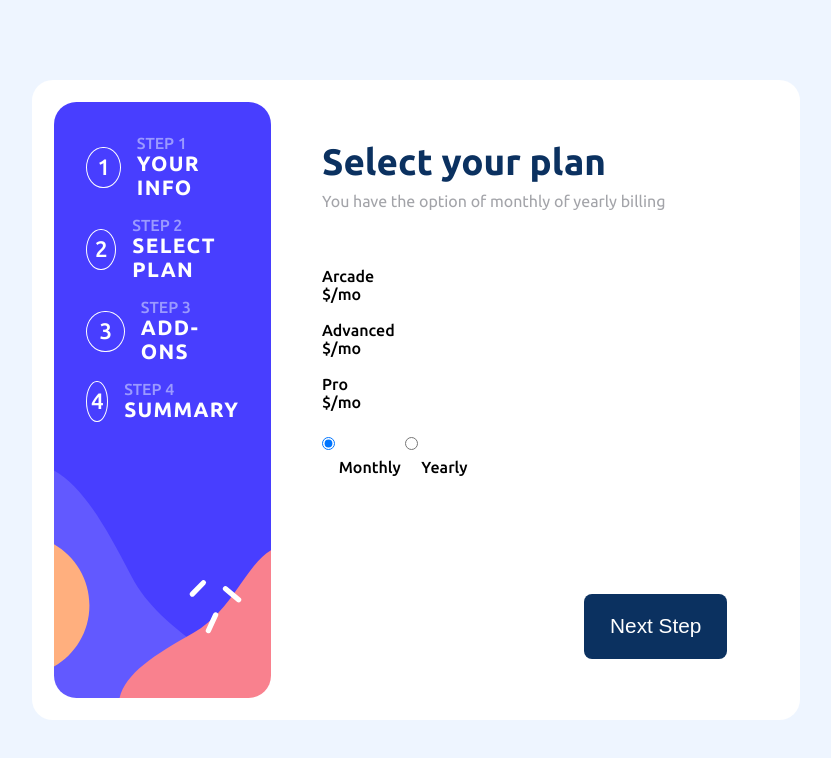
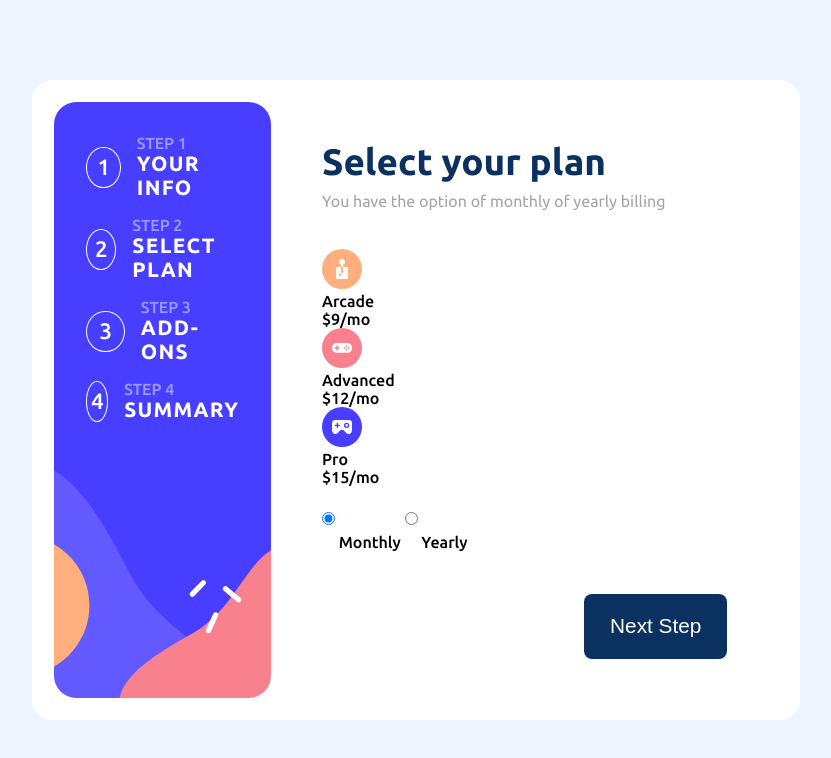
Before and after one commit to perbi-onasis/Multi-Modal_Form-Angular, an Angular app: page / in a window 1280 px wide. Shown: the top 758 px of the page, without its empty margins (224-1055 px from the left). Built offline with nearby package versions, Linux system fonts and the light colour scheme.

Commit message:
Added an image path to the sample data being received to populate the plans to dynamically fetch and display

```diff
--- a/src/app/form-modal/form-modal.component.ts
+++ b/src/app/form-modal/form-modal.component.ts
@@ -22,16 +22,19 @@ export class FormModalComponent {
     plan: {
       type: PlanType.Advanced,
       billingCycle: BillingCycle.Monthly,
-      price: ''
+      monthlyPrice: '',
+      yearlyPrice: ''
     },
     addOns: AvailableAddOns
   }
 
   planOptions = [
-    { name: 'Arcade', type: PlanType.Arcade, price: 9 },
-    { name: 'Advanced', type: PlanType.Advanced, price: 12 },
-    { name: 'Pro', type: PlanType.Pro, price: 15 }
+    { name: 'Arcade', type: PlanType.Arcade, monthlyPrice: 9, yearlyPrice: 90, selected: false, imagePath: '/assets/images/icon-arcade.svg' },
+    { name: 'Advanced', type: PlanType.Advanced, monthlyPrice: 12, yearlyPrice: 120, selected: false, imagePath: '/assets/images/icon-advanced.svg' },
+    { name: 'Pro', type: PlanType.Pro, monthlyPrice: 15, yearlyPrice: 150, selected: false, imagePath: '/assets/images/icon-pro.svg' }
   ]
+
+  billingCycle: 'Monthly' | 'Yearly' = "Monthly";
 
   currentStep:number = 0;
   constructor(){
@@ -46,7 +49,7 @@ export class FormModalComponent {
   nextStep(){
     if (this.currentStep < 1){
       this.currentStep++;
-      alert(`User entered ${this.formData.name}, ${this.formData.email} and ${this.formData.phoneNumber} is a ${typeof(this.formData.phoneNumber)}`)
+      // alert(`User entered ${this.formData.name}, ${this.formData.email} and ${this.formData.phoneNumber} is a ${typeof(this.formData.phoneNumber)}`)
     }
   }
 
```
